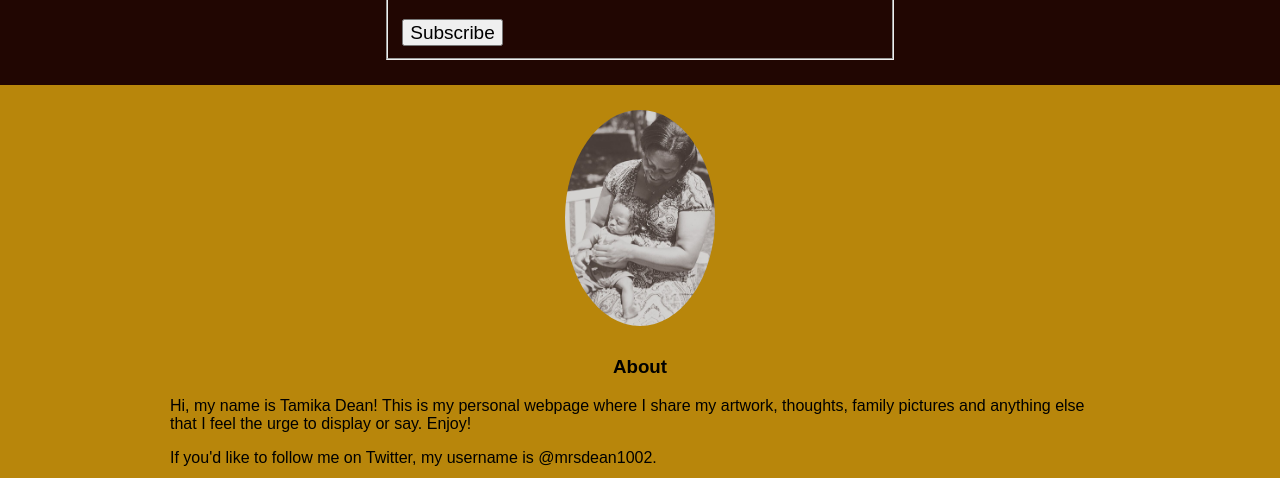
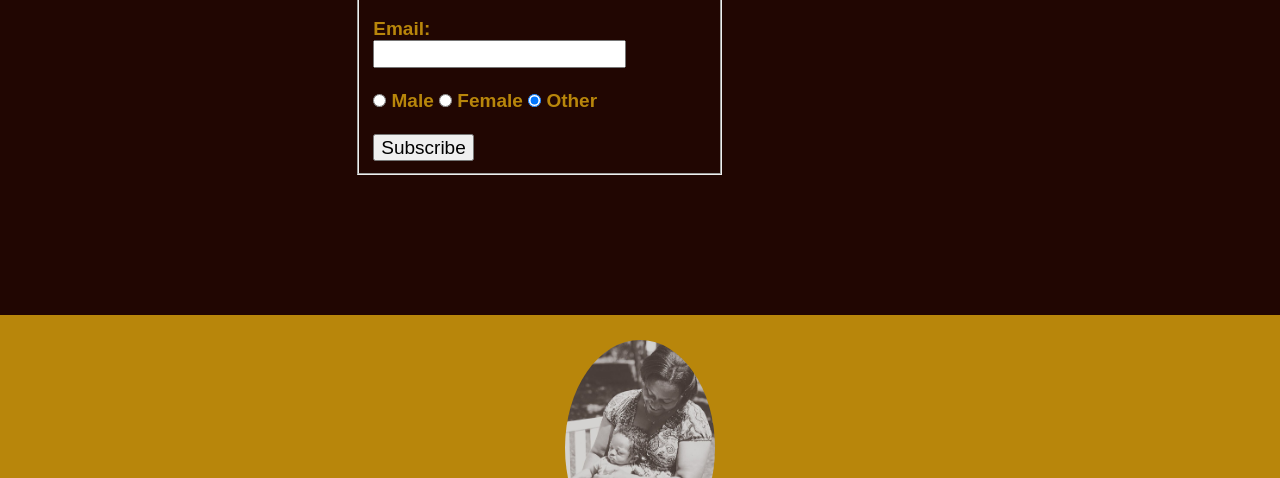
Before and after one commit to mrsdean1002/Personal-Page, a plain HTML site: page contact.html in a window 1280 px wide. Shown: the part 338-816 px from the top of the page. Drawn offline with nearby package versions, Linux system fonts and the light colour scheme; a web font is replaced by a local one.

Commit message:
placed my form into a container to keep it centered

```diff
--- a/contact.html
+++ b/contact.html
@@ -25,6 +25,7 @@
       </nav>
 
       <!--                        start of form-->
+      <div class="container">
       <section id="form">
       <form action="index.html" method="post">
 
@@ -52,6 +53,7 @@
         </fieldset>
         </form>
         </section>
+        </div>
     </header>
     <!--                        end of form-->
 
--- a/css/main.css
+++ b/css/main.css
@@ -33,7 +33,6 @@ HEADING
 ********************/
 
 header {
-/*  float: left;*/
   margin: 0px 0px 25px 0;
   padding: 5px 0 0 0;
   width: 100%;
@@ -201,7 +200,7 @@ PAGE: CONTACT
 ********************/
 
 #form {
-  max-width: 40%;
+  max-width: 100%;
   margin: auto;
 }
 
@@ -209,7 +208,6 @@ form {
   color:darkgoldenrod;
   font-size: 19px;
   font-weight: 600;
-/*  border: 15px solid #210602;*/
-  display: block;
-/*  background-color: #b8860b;*/
+  border: 15px solid #210602;
+  display: inline-block;
 }
```
